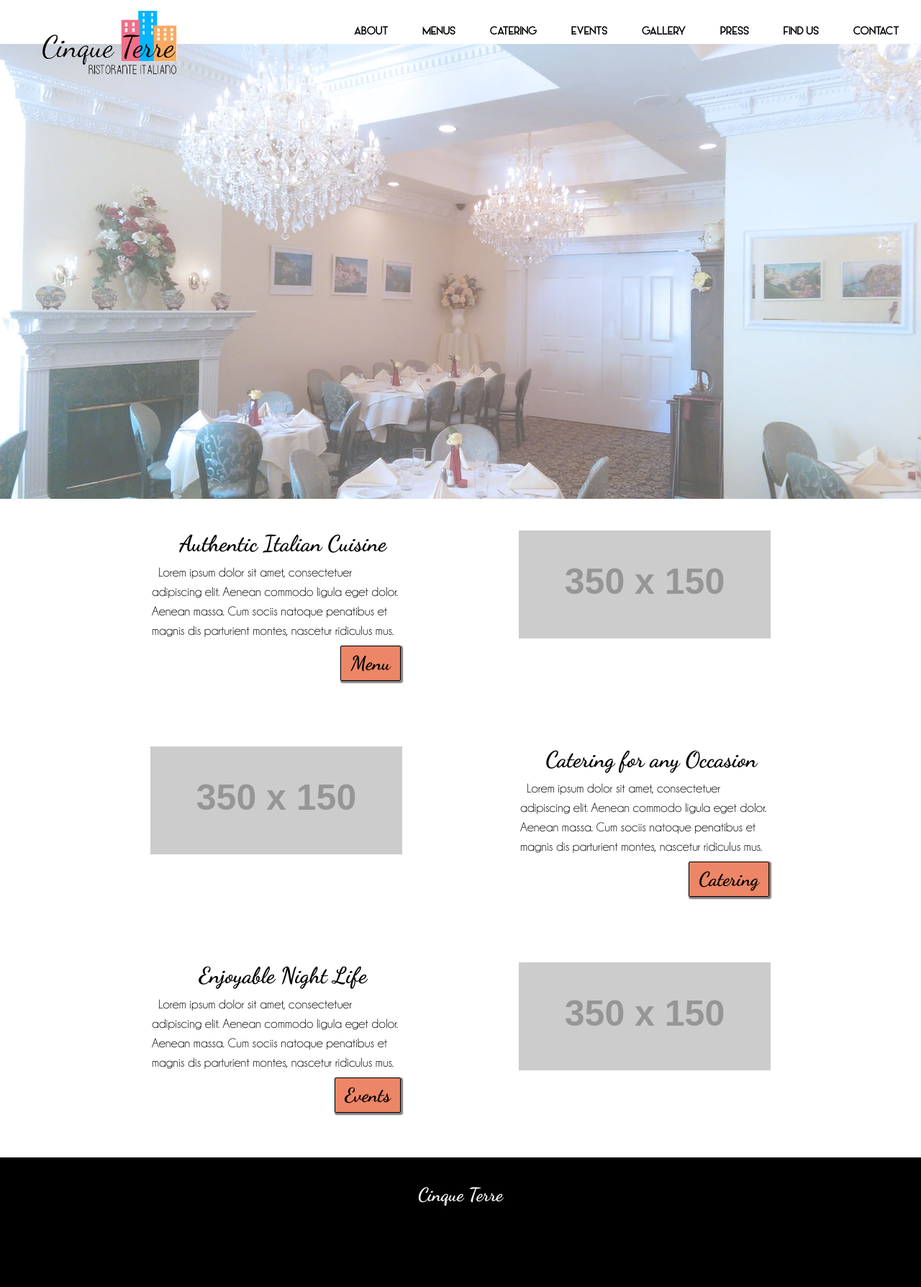
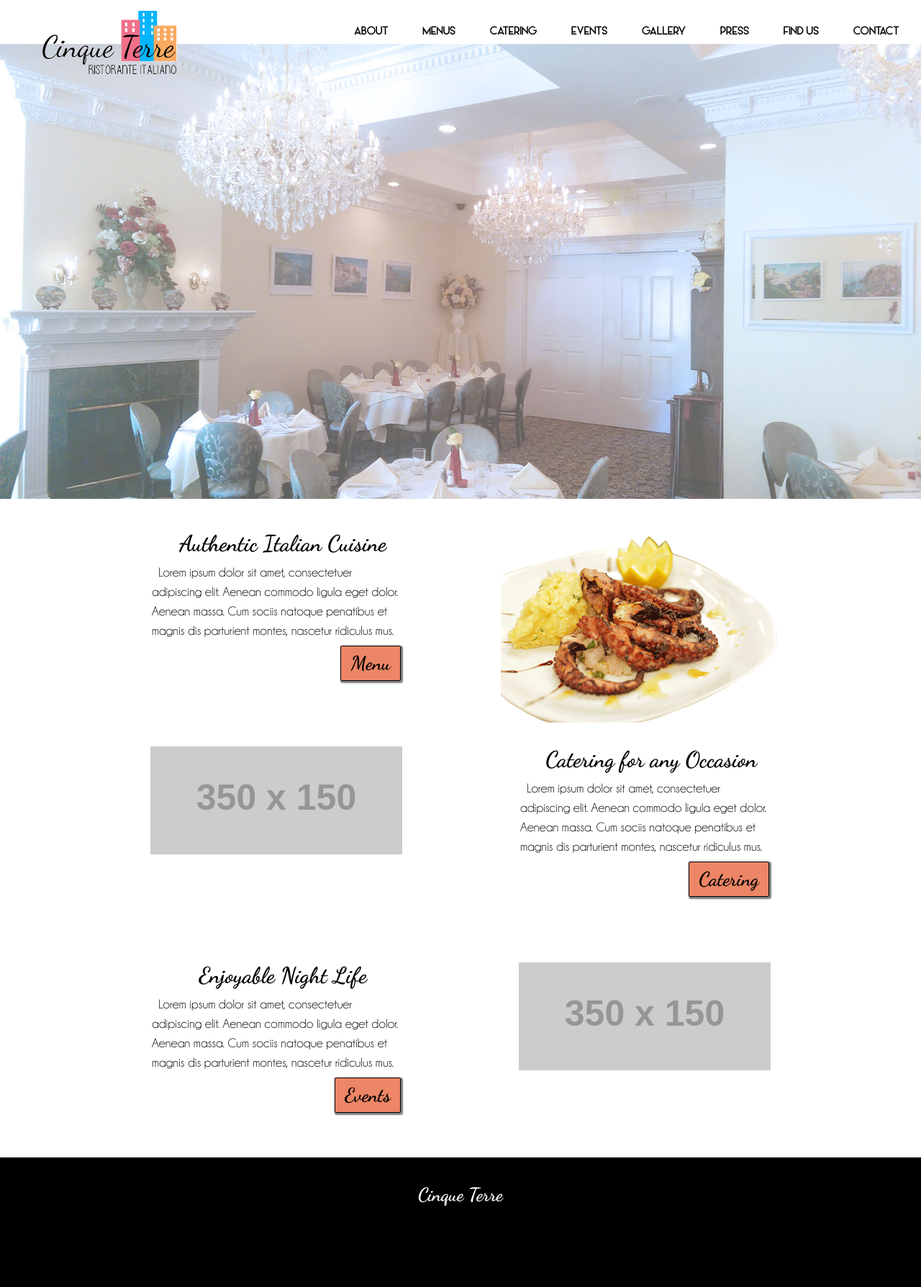
Before and after one commit to cinqueterreli/cinqueterre.github.io, a Jekyll site: the page built from index.html, in a window 1280 px wide. Shown: the whole page at 72% size. Built offline with Jekyll 4.4.1, drawn with Linux system fonts in a browser that asks for light colours; nearby versions of some CDN libraries.

Commit message:
idk brodude

```diff
--- a/css/main.css
+++ b/css/main.css
@@ -233,6 +233,7 @@ hr {
 
 .homepage-image {
 	margin:auto;
+	max-width:100%;
 }
 
 /* This media query is used for responsive table design */
--- a/index.html
+++ b/index.html
@@ -63,7 +63,7 @@ header: /images/homepageHeader2.jpg
 
 <div class="col">
 	<div id="4" class="col-box">
-		<img class="homepage-image" src="http://placehold.it/350x150">
+		<img class="homepage-image" src="/images/pulpoTrans.gif">
 	</div>
 
 	<div id="5" class="col-box">
```
Also changed, not shown: images/pulpoTrans.gif (added).
